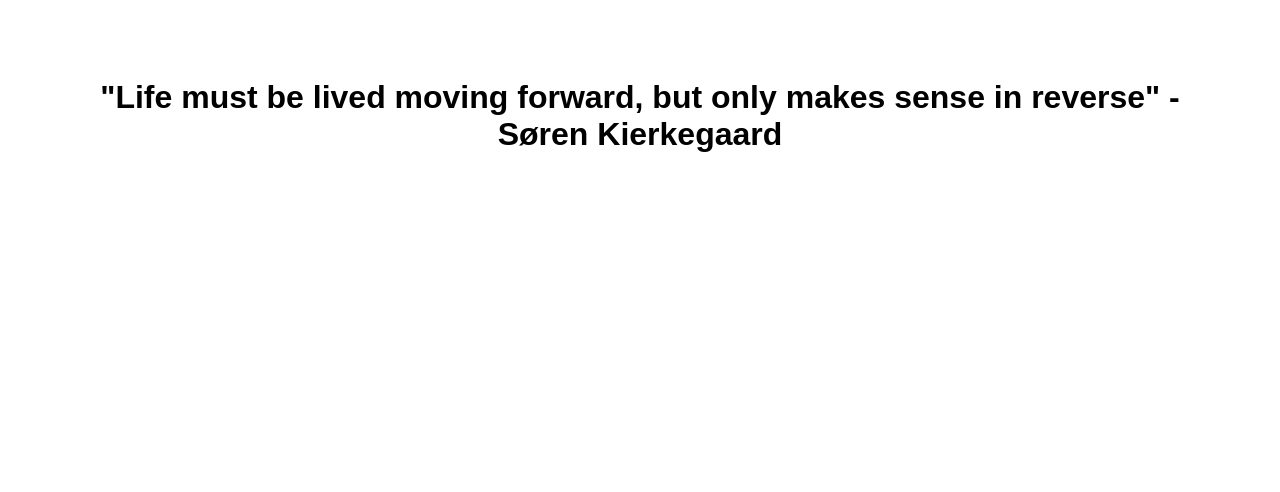
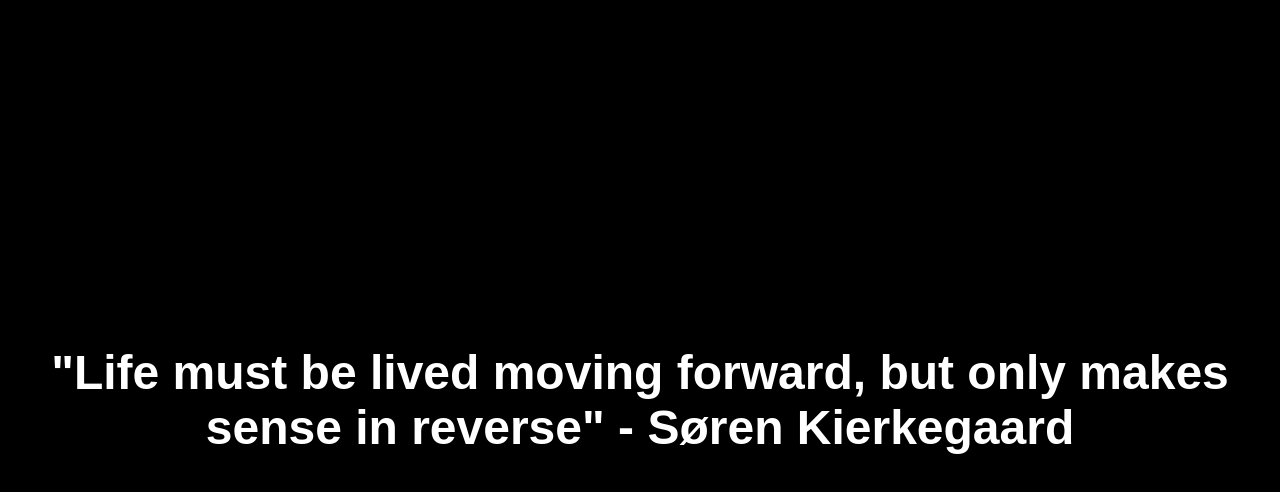
Before and after one commit to Riddickulos/my_website, a plain HTML site: page index.html in a window 1280 px wide. Drawn offline with Linux system fonts and the light colour scheme.

Commit message:
Update index.html

```diff
--- a/index.html
+++ b/index.html
@@ -5,7 +5,23 @@
     <meta name="viewport" content="width=device-width, initial-scale=1.0">
     <title>Quote of Day</title>
     <style>
-      body { font-family: Arial, sans-serif; text-align: center; padding: 50px; }
+      body {
+        background-color: black;
+        color: white;
+        font-family: Arial, sans-serif;
+        text-align: center;
+        padding: 0;
+        margin: 0;
+        height: 100vh;
+        display: flex;
+        justify-content: center;
+        align-items: center;
+      }
+
+      h1 {
+        font-size: 3rem;
+        margin: 0;
+      }
     </style>
   </head>
   <body>
```
